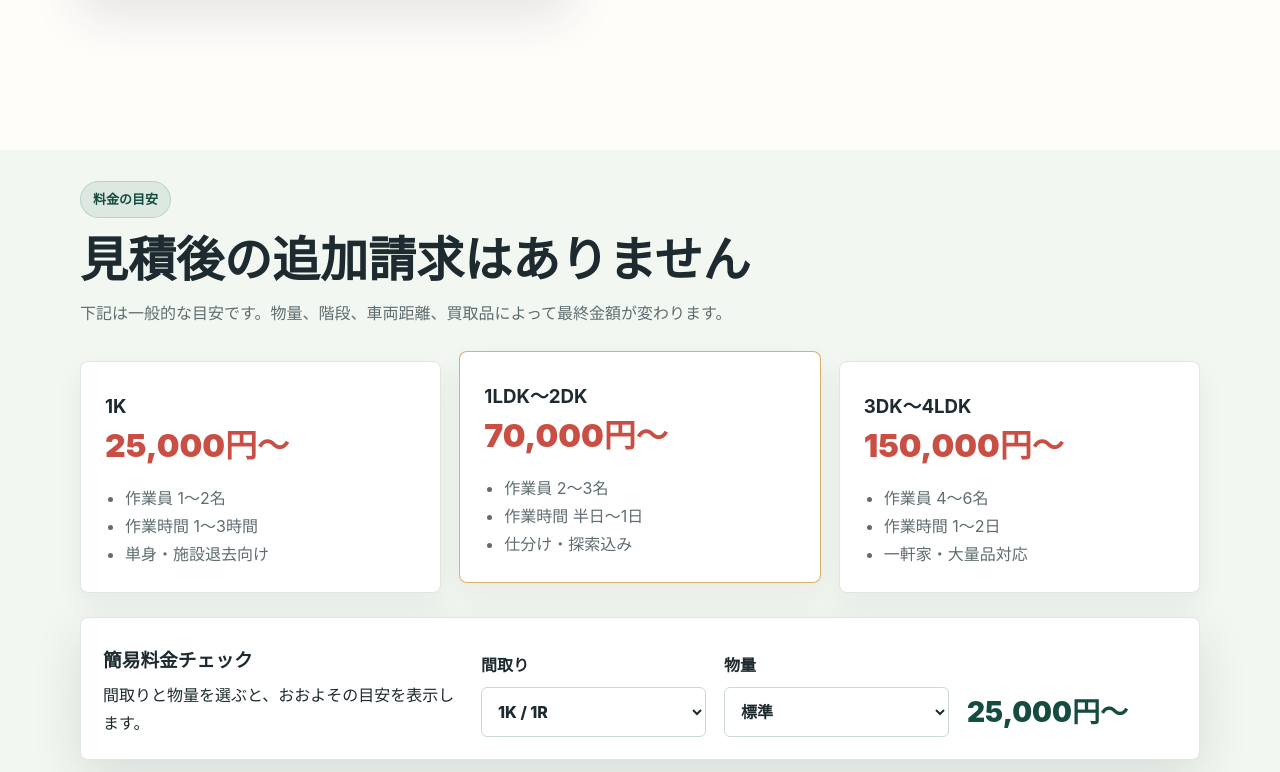
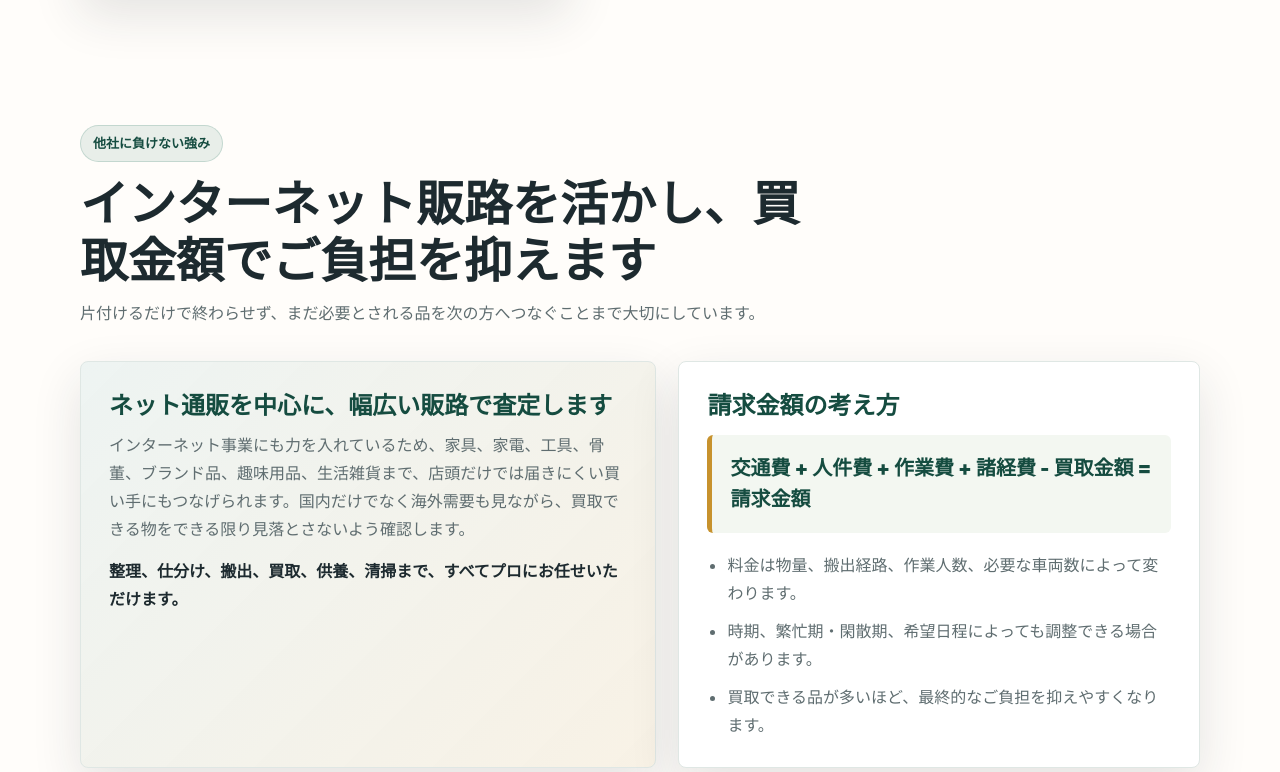
Before and after one commit to haruharu1100/kokoro-magokoro-ihin-lp, a website: page index.html in a window 1280 px wide. Shown: the part 2590-3362 px from the top of the page. Drawn offline with Linux system fonts and the light colour scheme.

Commit message:
Add resale strength section

```diff
--- a/index.html
+++ b/index.html
@@ -103,11 +103,35 @@
       </div>
     </section>
 
+    <section class="section resale">
+      <div class="section-head">
+        <span class="section-kicker">他社に負けない強み</span>
+        <h2>インターネット販路を活かし、買取金額でご負担を抑えます</h2>
+        <p>片付けるだけで終わらせず、まだ必要とされる品を次の方へつなぐことまで大切にしています。</p>
+      </div>
+      <div class="resale-layout">
+        <div class="resale-main">
+          <h3>ネット通販を中心に、幅広い販路で査定します</h3>
+          <p>インターネット事業にも力を入れているため、家具、家電、工具、骨董、ブランド品、趣味用品、生活雑貨まで、店頭だけでは届きにくい買い手にもつなげられます。国内だけでなく海外需要も見ながら、買取できる物をできる限り見落とさないよう確認します。</p>
+          <p>整理、仕分け、搬出、買取、供養、清掃まで、すべてプロにお任せいただけます。</p>
+        </div>
+        <div class="cost-card">
+          <h3>請求金額の考え方</h3>
+          <p class="formula">交通費 + 人件費 + 作業費 + 諸経費 - 買取金額 = 請求金額</p>
+          <ul>
+            <li>料金は物量、搬出経路、作業人数、必要な車両数によって変わります。</li>
+            <li>時期、繁忙期・閑散期、希望日程によっても調整できる場合があります。</li>
+            <li>買取できる品が多いほど、最終的なご負担を抑えやすくなります。</li>
+          </ul>
+        </div>
+      </div>
+    </section>
+
     <section id="price" class="section price">
       <div class="section-head">
         <span class="section-kicker">料金の目安</span>
         <h2>見積後の追加請求はありません</h2>
-        <p>下記は一般的な目安です。物量、階段、車両距離、買取品によって最終金額が変わります。</p>
+        <p>下記は一般的な目安です。必要な費用から買取金額を差し引き、物量や時期に合わせて最終金額をご提示します。</p>
       </div>
       <div class="price-grid">
         <article><h3>1K</h3><p class="price-num">25,000円〜</p><ul><li>作業員 1〜2名</li><li>作業時間 1〜3時間</li><li>単身・施設退去向け</li></ul></article>
--- a/style.css
+++ b/style.css
@@ -235,6 +235,60 @@ p { margin: 0; }
   border-radius: 50%;
 }
 
+.resale {
+  padding-top: 36px;
+}
+.resale-layout {
+  display: grid;
+  grid-template-columns: 1.05fr .95fr;
+  gap: 22px;
+}
+.resale-main,
+.cost-card {
+  padding: 28px;
+  border: 1px solid var(--line);
+  border-radius: 8px;
+  background: #fff;
+  box-shadow: var(--shadow);
+}
+.resale-main {
+  background:
+    linear-gradient(135deg, rgba(31,111,91,.08), rgba(199,146,45,.12)),
+    #fff;
+}
+.resale-main h3,
+.cost-card h3 {
+  margin-top: 0;
+  color: var(--green-dark);
+  font-size: 24px;
+}
+.resale-main p,
+.cost-card li {
+  color: var(--muted);
+}
+.resale-main p + p {
+  margin-top: 14px;
+  color: var(--ink);
+  font-weight: 800;
+}
+.formula {
+  margin: 12px 0 18px;
+  padding: 18px;
+  color: var(--green-dark);
+  background: var(--soft);
+  border-left: 5px solid var(--gold);
+  border-radius: 6px;
+  font-size: 20px;
+  font-weight: 900;
+  line-height: 1.55;
+}
+.cost-card ul {
+  display: grid;
+  gap: 10px;
+  margin: 0;
+  padding-left: 20px;
+}
+
 .price { background: linear-gradient(180deg, transparent 0, transparent 8%, var(--soft) 8%, var(--soft) 100%); width: 100%; max-width: none; padding-inline: max(16px, calc((100% - 1120px) / 2)); }
 .price-grid { grid-template-columns: repeat(3, minmax(0, 1fr)); }
 .price-grid article { position: relative; }
@@ -439,6 +493,7 @@ td:nth-child(2) { color: var(--green-dark); font-weight: 800; }
   .service-grid,
   .flow-list { grid-template-columns: repeat(2, minmax(0, 1fr)); }
   .reason-layout,
+  .resale-layout,
   .calculator,
   .contact { grid-template-columns: 1fr; }
   .reason-photo { min-height: 340px; }
```
